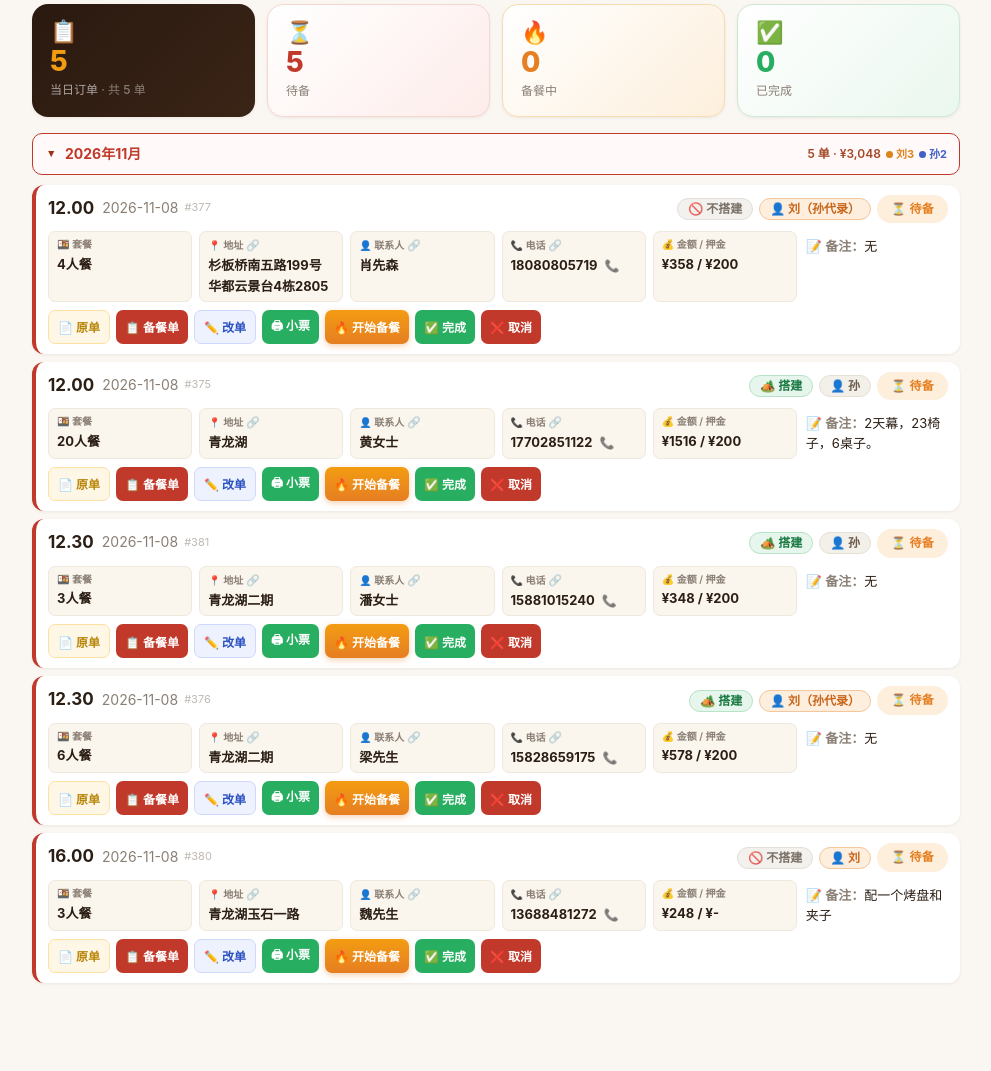
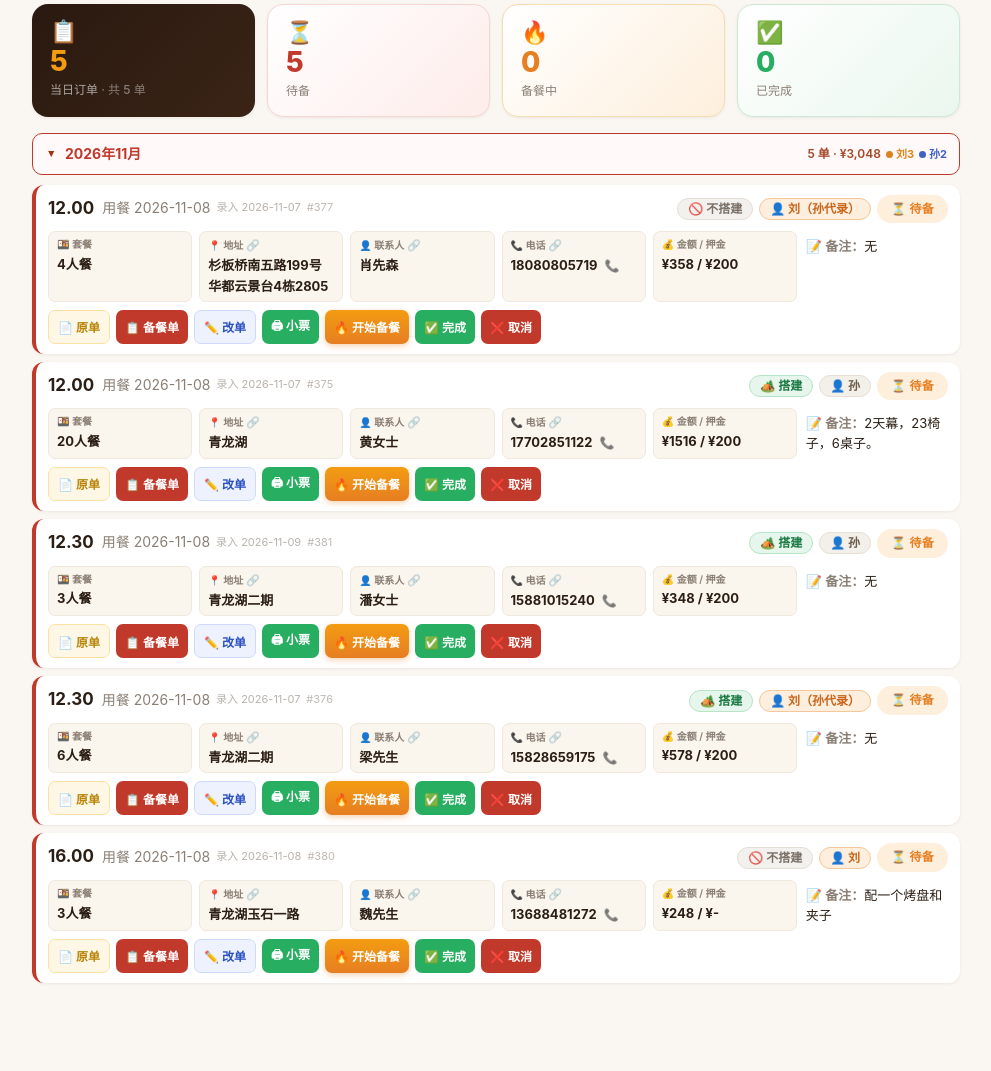
Before and after one commit to ll136897/kitchen-panel, a Flask app: page /orders in a window 1280 px wide. Shown: the part 366-1437 px from the top of the page, without its empty margins (144-1135 px from the left). Run offline with Flask 3, Linux system fonts and the light colour scheme; a user stored in the database is signed in; data comes from the database, SQL or seed files in the repository; data that the repository does not hold is empty.

Commit message:
fix: 订单卡显示录入日期(与用餐日期并列)，消除11.4录入/11.5用餐混淆

```diff
--- a/templates/orders.html
+++ b/templates/orders.html
@@ -750,7 +750,7 @@ function buildCard(o, isAnchor){
       <div style="display:flex;align-items:center">
         ${selMode ? `<input type="checkbox" class="batch-chk" data-oid="${o.id}" ${selectedIds.has(o.id)?'checked':''} onchange="toggleSel(${o.id}, this.checked)">` : ''}
         <b style="font-size:17px">${orderTime(o)||'—'}</b>
-        <span class="muted" style="margin-left:8px">${o.booking_date||''}</span>
+        <span class="muted" style="margin-left:8px">用餐 ${o.booking_date||'—'}</span>${o.created_at?`<span class="muted" style="margin-left:6px;font-size:11px;opacity:.6">录入 ${o.created_at.slice(0,10)}</span>`:''}
         <span class="muted" style="margin-left:6px;font-size:11px;opacity:.55">#${o.id}</span>${anchorFlag}
       </div>
       <div class="oh-right">
```
